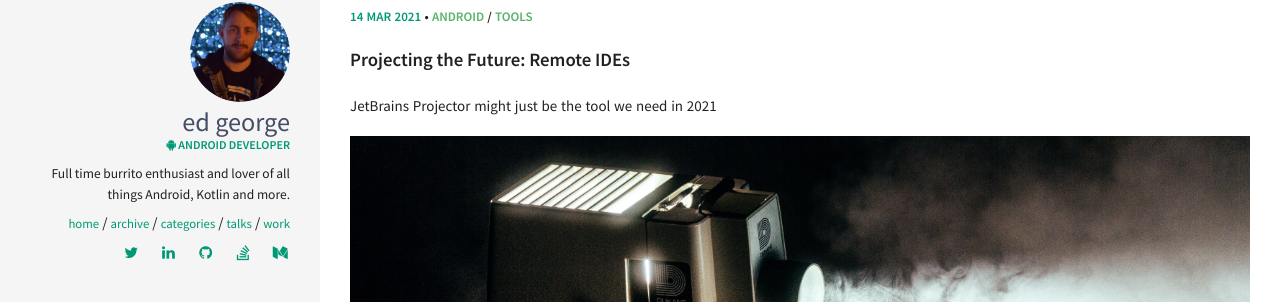
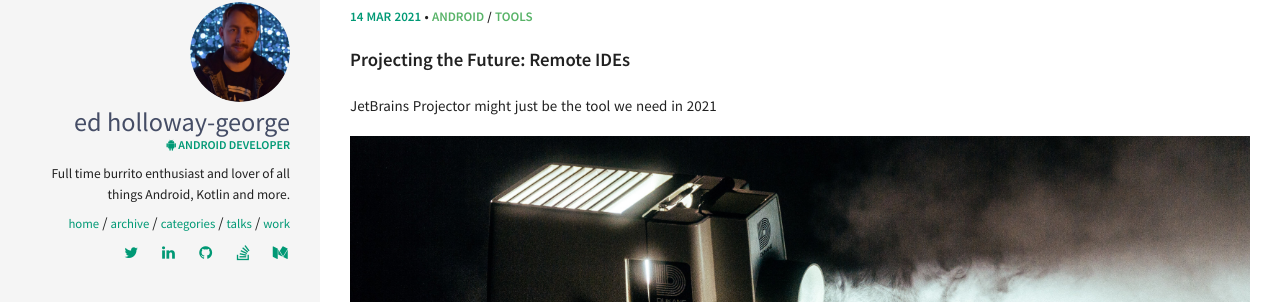
Before and after one commit to ed-george/ed-george.github.io, a Jekyll site: the page built from index.html, in a window 1280 px wide. Shown: the part 2327-2629 px from the top of the page. Built offline with Jekyll 4.4.1, drawn with Linux system fonts in a browser that asks for light colours.

Commit message:
New name, who dis?

```diff
--- a/_config.yml
+++ b/_config.yml
@@ -3,7 +3,7 @@
 # Site wide configuration
 ####################################
 #
-title: Ed George - Android Developer
+title: Ed Holloway-George - Android Developer
 email:
 description: Full time burrito enthusiast and lover of all things Android, Kotlin and more.
 url: https://ed-george.github.io
@@ -33,7 +33,7 @@ kramdown:
 ####################################
 
 owner:
-  name: Ed George
+  name: Ed Holloway-George
   avatar: ed.png
   job: "Android Developer"
   bio: "Full time burrito enthusiast and lover of all things Android, Kotlin and more."
```
